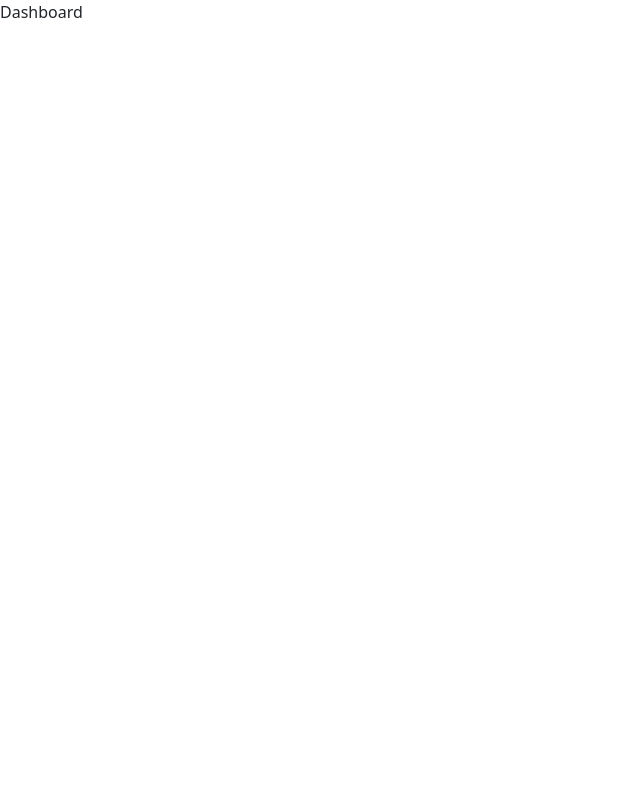
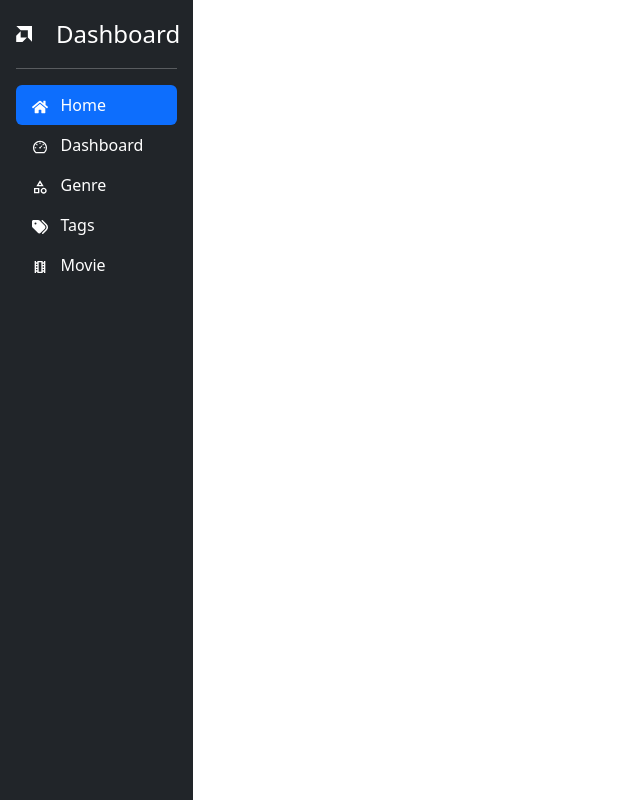
Before and after one commit to captainmio/movie_app, a React (Vite) app in the folder client/: page /dashboard in a window 1280 px wide. Shown: the whole page, without its empty margins (0-640 px from the left). Built offline with nearby package versions, Linux system fonts and the light colour scheme.

Commit message:
dashboard page

```diff
--- a/client/package.json
+++ b/client/package.json
@@ -13,8 +13,10 @@
     "axios": "^1.7.9",
     "bootstrap": "^5.3.3",
     "react": "^18.3.1",
+    "react-bootstrap": "^2.10.7",
     "react-dom": "^18.3.1",
     "react-hook-form": "^7.54.2",
+    "react-icons": "^5.4.0",
     "react-router-dom": "^7.1.1",
     "react-toastify": "^11.0.3"
   },
--- a/client/src/App.tsx
+++ b/client/src/App.tsx
@@ -15,7 +15,8 @@ function App() {
         <Route element={<ProtectedRoutes />}>
           <Route path='/login' element={<Login/>}/>
           <Route path='/register' element={<Register/>}/>
-          <Route path='/dashboard' element={<Dashboard />}/>
+          <Route path="/dashboard/*" element={<Dashboard />}/>
+          <Route path="*" element={<><h1>404 Not Found</h1></>} />
         </Route>
       </Routes>
     </BrowserRouter>
--- a/client/src/components/pageHeader.tsx
+++ b/client/src/components/pageHeader.tsx
@@ -3,7 +3,7 @@ type propsType = {
   className?: string;
 };
 
-const pageHeader = (props: propsType) => {
+const pageHeader = (props: propsType): JSX.Element => {
   const { title, className: additionalClass } = props; // Rename to avoid confusion
 
   return (
--- /dev/null
+++ b/client/src/components/sidemenu.tsx
@@ -0,0 +1,45 @@
+import { BsAmd } from "react-icons/bs";
+import { FaHome } from "react-icons/fa";
+import { AiOutlineDashboard } from "react-icons/ai";
+import { MdOutlineCategory } from "react-icons/md";
+import { FaTags } from "react-icons/fa6";
+import { MdOutlineLocalMovies } from "react-icons/md";
+import { Link } from "react-router-dom";
+
+const Sidemenu = (): JSX.Element => {
+
+  return (
+    <div className="d-flex flex-column flex-shrink-0 p-3 text-white bg-dark" style={{'height': '100vh'}}>
+      <a href="/" className="d-flex align-items-center mb-3 mb-md-0 me-md-auto text-white text-decoration-none">
+        <BsAmd />
+        <span className="fs-4 ms-4 d-block">Dashboard</span>
+      </a>
+    <hr />
+    <ul className="nav nav-pills flex-column mb-auto">
+      <li className="nav-item">
+        <a href="#" className="nav-link active" aria-current="page">
+        <FaHome /> &nbsp; Home
+        </a>
+      </li>
+      <li>
+        <a href="#" className="nav-link text-white">
+        <AiOutlineDashboard /> &nbsp; Dashboard
+        </a>
+      </li>
+      <li>
+        <Link to="/dashboard/genre" className="nav-link text-white"><MdOutlineCategory /> &nbsp; Genre</Link>
+      </li>
+      <li>
+        <Link to="/dashboard/tags" className="nav-link text-white"><FaTags /> &nbsp; Tags</Link>
+      </li>
+      <li>
+        <a href="#" className="nav-link text-white">
+        <MdOutlineLocalMovies /> &nbsp; Movie
+        </a>
+      </li>
+    </ul>
+    </div>
+  );
+};
+
+export default Sidemenu;
--- a/client/src/components/toastNotification.tsx
+++ b/client/src/components/toastNotification.tsx
@@ -1,6 +1,6 @@
 import { ToastContainer } from "react-toastify";
 
-const toastNotification = () => {
+const toastNotification = (): JSX.Element => {
   return <ToastContainer
     position="top-right"
     autoClose={3000}
--- a/client/src/pages/Dashboard.tsx
+++ b/client/src/pages/Dashboard.tsx
@@ -1,7 +1,36 @@
-import React from "react";
+import Sidemenu from "../components/sidemenu";
+import {Routes, Route, Outlet} from 'react-router-dom';
+import Tags from "./Tags";
+import Genre from "./Genre";
+
+import Container from 'react-bootstrap/Container';
+import Row from 'react-bootstrap/Row';
+import Col from 'react-bootstrap/Col';
+
 
 const Dashboard = () => {
-  return <div>Dashboard</div>;
+  return (<>
+    <Container fluid className="p-0">
+      <Row>
+        <Col xs={2}>
+          <aside className="sidebar">
+            <Sidemenu />
+          </aside>
+        </Col>
+        <Col>
+        <main className="main-content">
+          <Routes>
+            <Route path='/tags' element={<Tags />} />
+            <Route path='/genre' element={<Genre />} />
+          </Routes>
+          <Outlet />
+        </main>
+        </Col>
+      </Row>
+    </Container>
+
+
+  </>);
 };
 
 export default Dashboard;
--- /dev/null
+++ b/client/src/pages/Genre.tsx
@@ -0,0 +1,5 @@
+const Genre = () => {
+  return <div>Genre page 123</div>;
+};
+
+export default Genre;
--- a/client/src/pages/Login.tsx
+++ b/client/src/pages/Login.tsx
@@ -23,6 +23,7 @@ const Login = () => {
 
     if(result.success) {
       showSuccessToast(result.message);
+      localStorage.setItem('token', result.data);
       setTimeout(() => {
         navigate("/dashboard");
       }, 2300);
--- a/client/src/pages/Register.tsx
+++ b/client/src/pages/Register.tsx
@@ -17,7 +17,7 @@ export type RegisterFormInputs = {
 
 const Register = () => {
   const navigate = useNavigate();
-  const { register, handleSubmit, formState: { errors }, watch } = useForm<RegisterFormInputs>();
+  const { register, handleSubmit, formState: { errors }, watch, reset } = useForm<RegisterFormInputs>();
 
   const { showSuccessToast, showErrorToast } = useToastNotification();
 
@@ -25,6 +25,7 @@ const Register = () => {
     const result = await signUp(data);
 
     if(result.success) {
+      reset();
       showSuccessToast(result.message);
       setTimeout(() => {
         navigate("/login");
--- /dev/null
+++ b/client/src/pages/Tags.tsx
@@ -0,0 +1,5 @@
+const Tags = () => {
+  return <div>Tags page</div>;
+};
+
+export default Tags;
```
Also changed, not shown: 1 other file (tests, documents, lock files or other folders).
